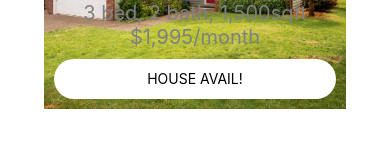
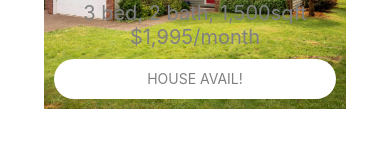
Before and after one commit to schradermade/RentalManager, a React Native app: screen / in a window 390 px wide. Shown: the part 441-588 px from the top of the page. Built offline with nearby package versions, Linux system fonts and the light colour scheme.

Commit message:
add dynamica color of button

```diff
--- a/components/StyledButton/index.js
+++ b/components/StyledButton/index.js
@@ -3,16 +3,23 @@ import { View, Text, Pressable } from 'react-native';
 import styles from './styles';
 
 const StyleButton = (props) => {
+
+  const type = props.type;
+
+  const backgroundColor = type === 'primary' ? 'grey' : 'white';
+  const textColor = type === 'primary' ? 'white' : 'grey';
+
+  console.warn(type);
   return (
     <View>
       <View style={styles.container}>
         <Pressable
-        style={styles.button}
+        style={[styles.button, {backgroundColor: backgroundColor}]}
         onPress={() => {
           console.warn('Im down here!')
         }}
         >
-          <Text style={styles.text}>House Avail!</Text>
+          <Text style={[styles.text, {color: textColor}]}>House Avail!</Text>
         </Pressable>
       </View>
     </View>
```
